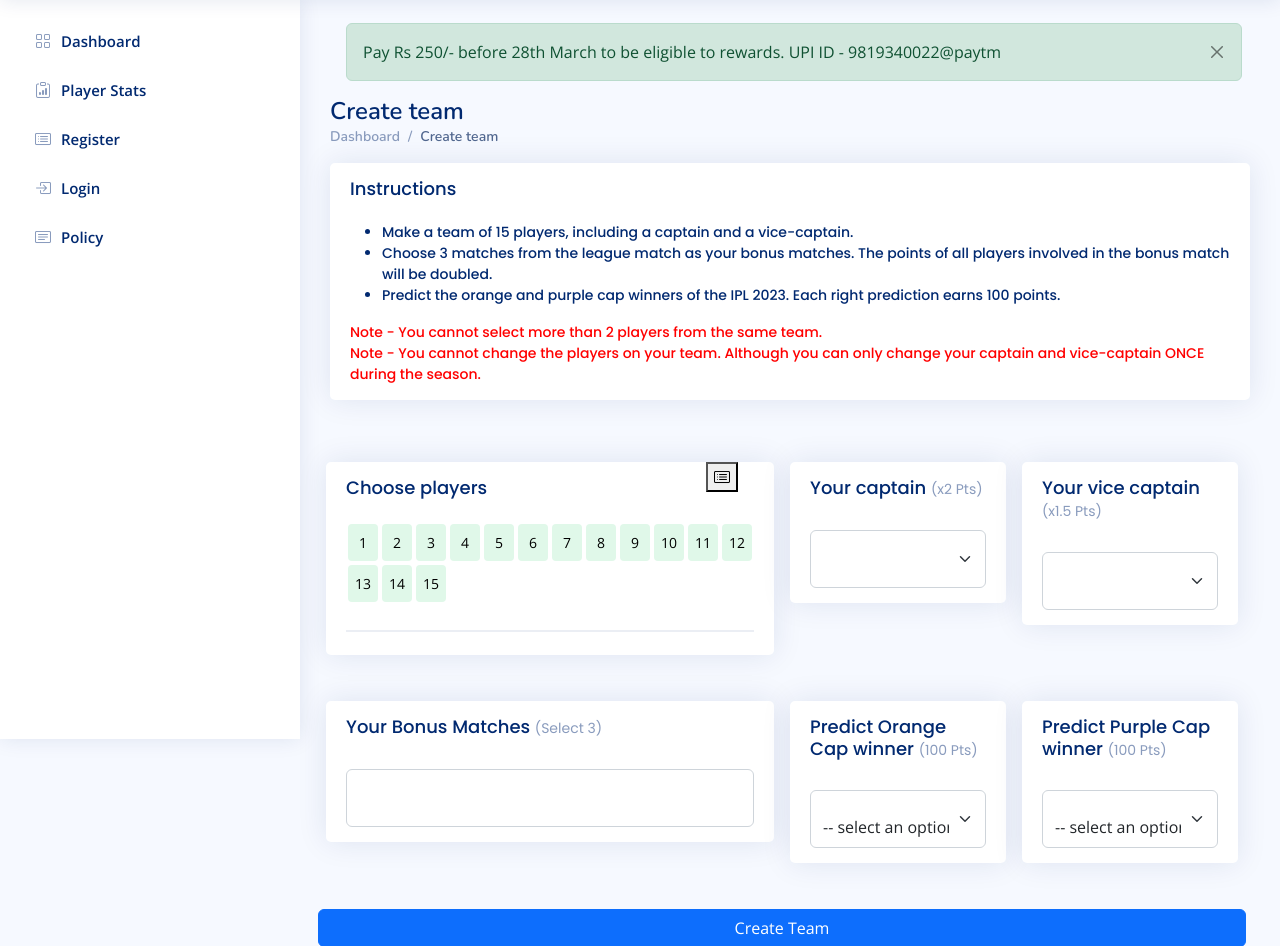
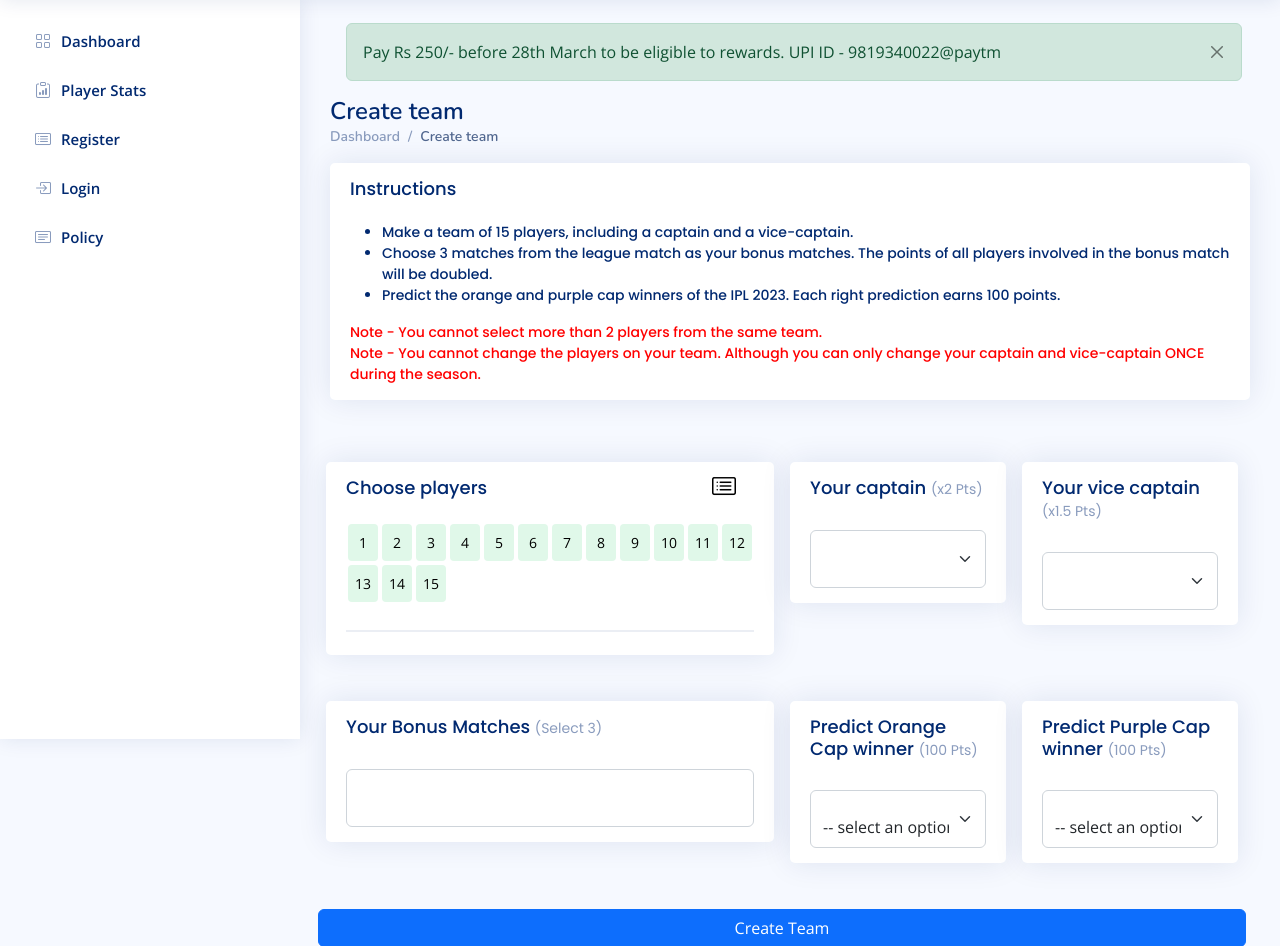
Before and after one commit to shubh1605/PlayerBattle, a Django app: template core/templates/core/create_team.html in a window 1280 px wide. Shown: the part 61-1007 px from the top of the page. Run offline with Django 4.2, Linux system fonts and the light colour scheme; the template is opened without the code that fills it, so the values that code supplies are empty; some libraries are stand-ins or nearby versions.

Commit message:
styling changes

```diff
--- a/core/static/core/assets/css/style.css
+++ b/core/static/core/assets/css/style.css
@@ -1345,6 +1345,19 @@ h6 {
   font-family: "Poppins", sans-serif;
 }
 
+.view-list-btn{
+  padding: 6px;
+  background-color: transparent;
+  border: none;
+}
+
+.view-list-i{
+  /* width: 50px; */
+  font-size: 24px;
+  /* height: 50px; */
+
+}
+
 @media (max-width: 768px){
   .choose-players-li {
     width: 20%;
```
Also changed, not shown: static/core/assets/css/style.css (+13 -0 lines).
